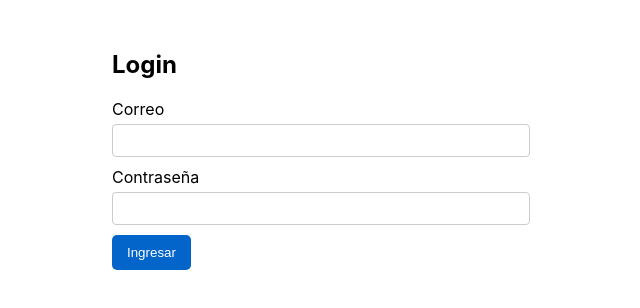
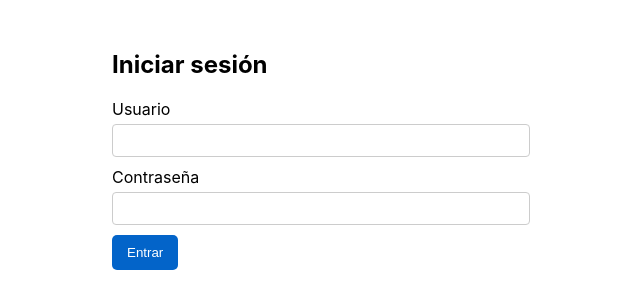
Before and after one commit to YesidBG/YBG, a React (Create React App) app: page / in a window 1280 px wide. Shown: the top 308 px of the page, without its empty margins (328-968 px from the left). Built offline with nearby package versions, Linux system fonts and the light colour scheme.

Commit message:
Navegacion

```diff
--- a/src/screens/login.jsx
+++ b/src/screens/login.jsx
@@ -1,24 +1,31 @@
 // src/screens/login.jsx
 import { useState } from "react";
+import { useNavigate } from "react-router-dom";
 import Input from "../components/Input";
 import Button from "../components/Button";
 
 export default function Login() {
-  const [email, setEmail] = useState("");
+  const navigate = useNavigate();
+
+  const [usuario, setUsuario] = useState("");
   const [password, setPassword] = useState("");
 
   const handleLogin = () => {
-    console.log(email, password);
+    // Aquí luego validaremos usuario/contraseña
+    console.log(usuario, password);
+
+    // 👉 Navegar al dashboard
+    navigate("/dashboard");
   };
 
   return (
     <div style={{ maxWidth: "400px", margin: "50px auto" }}>
-      <h2>Login</h2>
+      <h2>Iniciar sesión</h2>
 
       <Input
-        label="Correo"
-        value={email}
-        onChange={(e) => setEmail(e.target.value)}
+        label="Usuario"
+        value={usuario}
+        onChange={(e) => setUsuario(e.target.value)}
       />
 
       <Input
@@ -28,7 +35,7 @@ export default function Login() {
         onChange={(e) => setPassword(e.target.value)}
       />
 
-      <Button text="Ingresar" onClick={handleLogin} />
+      <Button text="Entrar" onClick={handleLogin} />
     </div>
   );
 }
```
